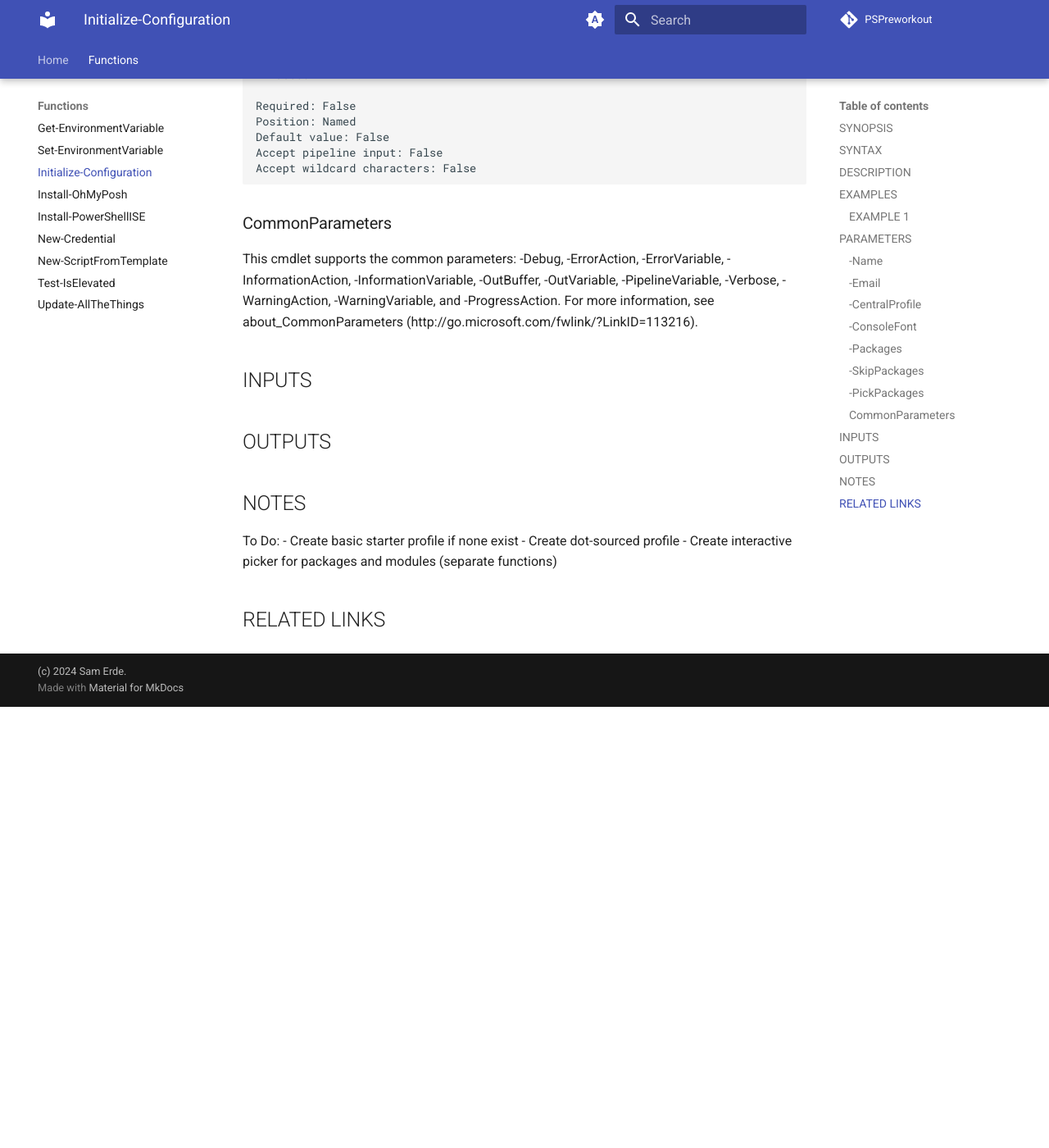
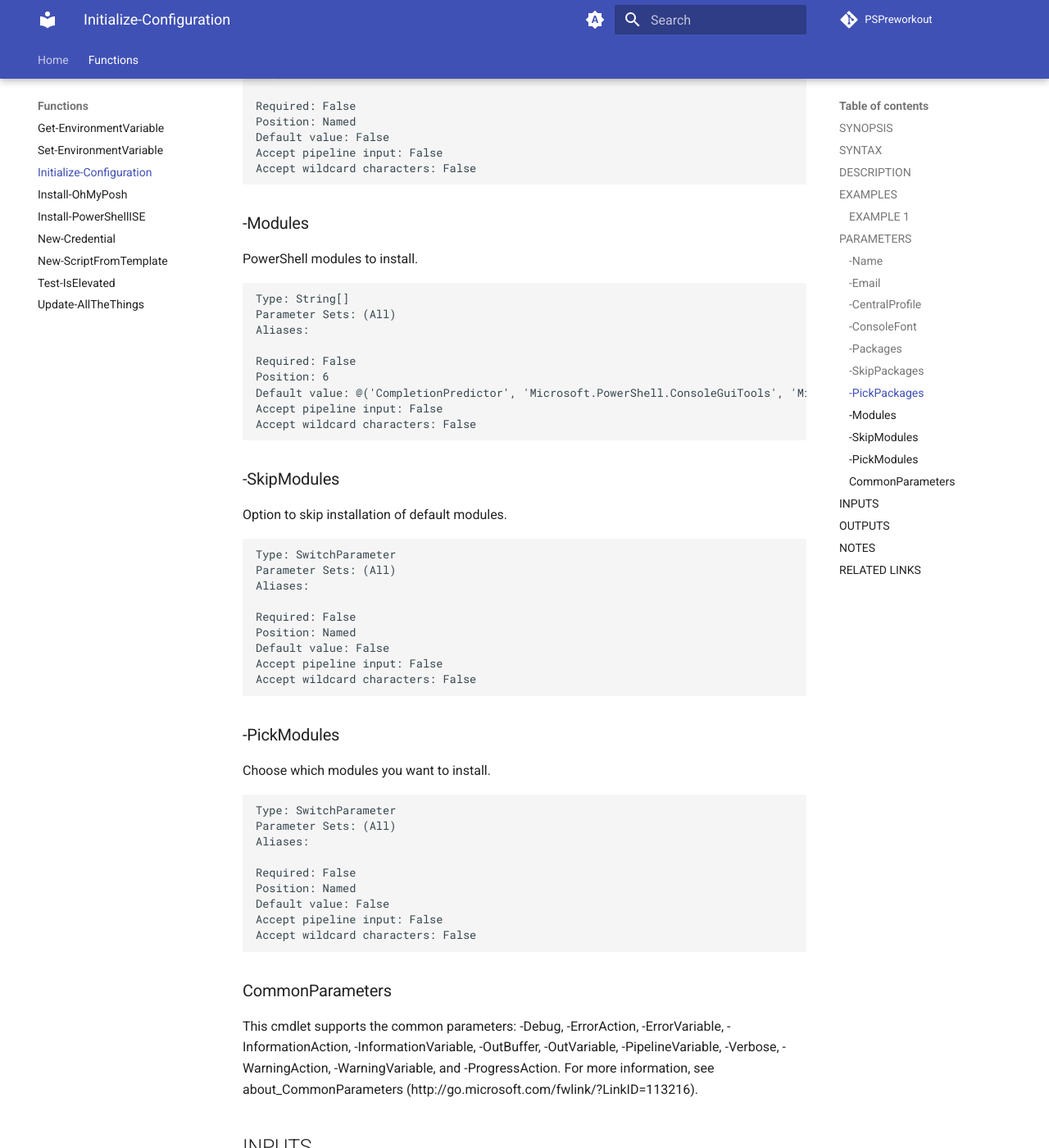
Before and after one commit to SamErde/PSPreworkout, an MkDocs documentation site: the page built from docs/Initialize-Configuration.md, in a window 1280 px wide and 1400 px high, scrolled down 2891 px. Shown: the whole window at 82% size. Built offline with MkDocs 1.6.1 and Material for MkDocs 9.7.7, drawn with Linux system fonts in a browser that asks for light colours; comment, search, counter and statistics services are not loaded; before the commit the page ends 3753 px from its top, so only the background shows below that; some of the changed text lies outside the part shown.

Commit message:
Build v0.3.1

````diff
--- a/docs/Initialize-Configuration.md
+++ b/docs/Initialize-Configuration.md
@@ -14,8 +14,8 @@ Initialize configuration your PowerShell environment and git.
 
 ```
 Initialize-Configuration [[-Name] <String>] [[-Email] <String>] [[-CentralProfile] <String>]
- [[-ConsoleFont] <String>] [[-Packages] <String[]>] [-SkipPackages] [-PickPackages]
- [<CommonParameters>]
+ [[-ConsoleFont] <String>] [[-Packages] <String[]>] [-SkipPackages] [-PickPackages] [[-Modules] <String[]>]
+ [-SkipModules] [-PickModules] [<CommonParameters>]
 ```
 
 ## DESCRIPTION
@@ -137,6 +137,51 @@ Accept pipeline input: False
 Accept wildcard characters: False
 ```
 
+### -Modules
+PowerShell modules to install.
+
+```yaml
+Type: String[]
+Parameter Sets: (All)
+Aliases:
+
+Required: False
+Position: 6
+Default value: @('CompletionPredictor', 'Microsoft.PowerShell.ConsoleGuiTools', 'Microsoft.PowerShell.PSResourceGet', 'posh-git', 'PowerShellForGitHub', 'Terminal-Icons')
+Accept pipeline input: False
+Accept wildcard characters: False
+```
+
+### -SkipModules
+Option to skip installation of default modules.
+
+```yaml
+Type: SwitchParameter
+Parameter Sets: (All)
+Aliases:
+
+Required: False
+Position: Named
+Default value: False
+Accept pipeline input: False
+Accept wildcard characters: False
+```
+
+### -PickModules
+Choose which modules you want to install.
+
+```yaml
+Type: SwitchParameter
+Parameter Sets: (All)
+Aliases:
+
+Required: False
+Position: Named
+Default value: False
+Accept pipeline input: False
+Accept wildcard characters: False
+```
+
 ### CommonParameters
 This cmdlet supports the common parameters: -Debug, -ErrorAction, -ErrorVariable, -InformationAction, -InformationVariable, -OutBuffer, -OutVariable, -PipelineVariable, -Verbose, -WarningAction, -WarningVariable, and -ProgressAction.
 For more information, see about_CommonParameters (http://go.microsoft.com/fwlink/?LinkID=113216).
````
Also changed, not shown: other parts of docs/Initialize-Configuration.md (+5 -4 lines), docs/PSPreworkout.md (+1 -1 lines), 1 other file.
